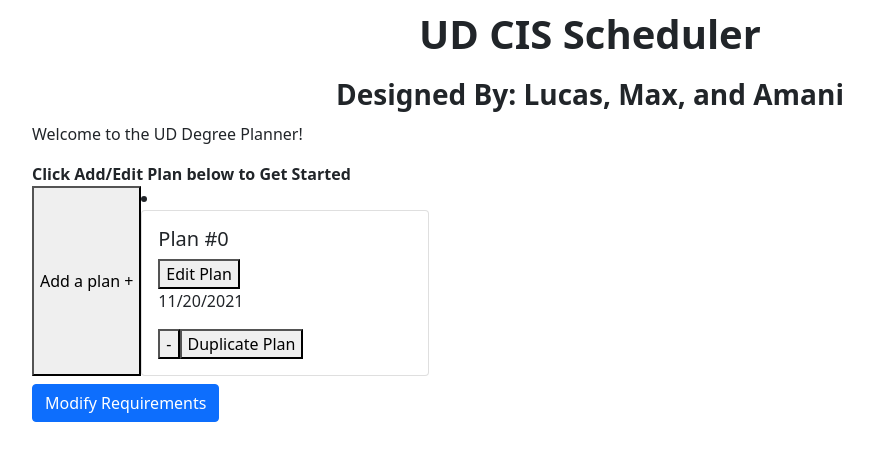
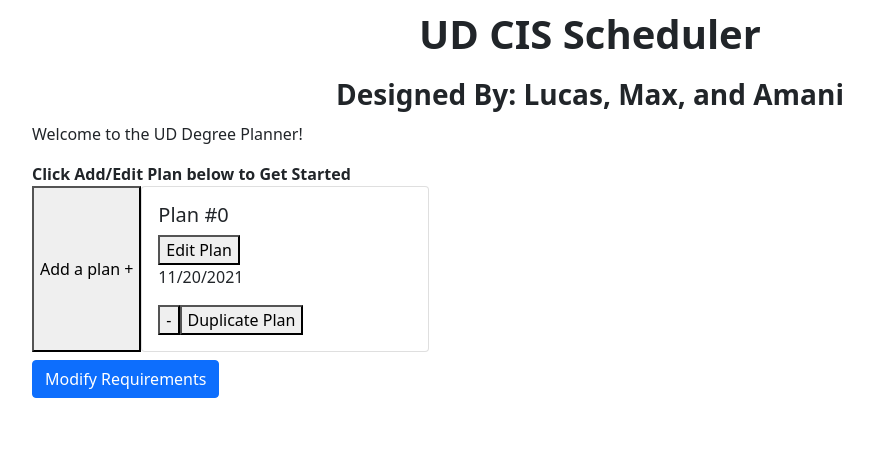
Before and after one commit to perezmas/scheduler, a React (Create React App) app: page /#/ in a window 1280 px wide. Both pictures are taken after a click on the button "Add a plan +". Shown: the top 460 px of the page, without its empty margins (50-923 px from the left). Built offline with nearby package versions, Linux system fonts and the light colour scheme.

Commit message:
refactored Plan App, and IndexPage

```diff
--- a/src/App.tsx
+++ b/src/App.tsx
@@ -11,31 +11,10 @@ import {
     RouteComponentProps,
 } from "react-router-dom";
 import { Switch } from "react-router-dom";
-import Plan from "./components/Plan";
 import { Button } from "react-bootstrap";
 import { Scheduler } from "./components/Scheduler";
 import Requirements from "./components/Requirements";
-//import ReactDOM from "react-dom";
-
-// Master Plan View
-export const IndexPage: React.FC = () => {
-    return (
-        <>
-            <div>
-                <h1 className="center">UD CIS Scheduler</h1>
-                <h3 className="center">Designed By: Lucas, Max, and Amani</h3>
-                <div role="alert" className="welcome">
-                    <p>Welcome to the UD Degree Planner!</p>
-                    <b>Click Add/Edit Plan below to Get Started</b>
-                </div>
-                <Plan/>
-            </div>
-            <Link to="/Requirements">
-                <Button className="my-2">Modify Requirements</Button>
-            </Link>
-        </>
-    );
-};
+import IndexPage from "./components/IndexPage";
 
 type PlansPageProps = RouteComponentProps & {
     requirements: string[];
--- /dev/null
+++ b/src/components/IndexPage.tsx
@@ -0,0 +1,24 @@
+import React from "react";
+import {Link} from "react-router-dom";
+import Button from "react-bootstrap/Button";
+import Plan from "./Plan";
+
+// Master Plan View
+export default function IndexPage(): JSX.Element {
+    return (
+        <>
+            <div>
+                <h1 className="center">UD CIS Scheduler</h1>
+                <h3 className="center">Designed By: Lucas, Max, and Amani</h3>
+                <div role="alert" className="welcome">
+                    <p>Welcome to the UD Degree Planner!</p>
+                    <b>Click Add/Edit Plan below to Get Started</b>
+                </div>
+                <Plan/>
+            </div>
+            <Link to="/Requirements">
+                <Button className="my-2">Modify Requirements</Button>
+            </Link>
+        </>
+    );
+}
--- a/src/components/Plan.tsx
+++ b/src/components/Plan.tsx
@@ -28,6 +28,7 @@ export const testList: PlanProps[] = [
 export function Plan(): JSX.Element {
 
     const [plans, setPlans] = useState<Array<PlanProps>>([]);
+
     const addPlan = () => {
         // sets array of all cards
         setPlans([...plans, {
@@ -58,11 +59,11 @@ export function Plan(): JSX.Element {
             years: planItem.years
         }]);
     };
-
-    const renderCard = (planItem: PlanProps) => {
-        localStorage.setItem("Plans Array", JSON.stringify(plans));
     return (
-            <Card data-testid={`Plan ${planItem.id}`} style={{ width: "18rem" }} className="grid">
+        <div className="grid">
+            <button onClick={addPlan} data-testid="add-plan">Add a plan +</button>
+            {plans.map(planItem =>
+                <Card key={planItem.uuid} data-testid={`Plan ${planItem.id}`} style={{ width: "18rem" }} className="grid">
                     <Card.Body>
                         <Card.Title>Plan #{planItem.id} </Card.Title>
 
@@ -80,13 +81,6 @@ export function Plan(): JSX.Element {
                         }}>Duplicate Plan</button>
                     </Card.Body>
                 </Card>
-        );
-    };
-    return (
-        <div className="grid">
-            <button onClick={addPlan} data-testid="add-plan">Add a plan +</button>
-            {plans.map(planItem =>
-                <li key={planItem.uuid}>{renderCard(planItem)}</li>
             )}
         </div>
     );
```
Lines whose indentation alone changed are shown as unchanged.
